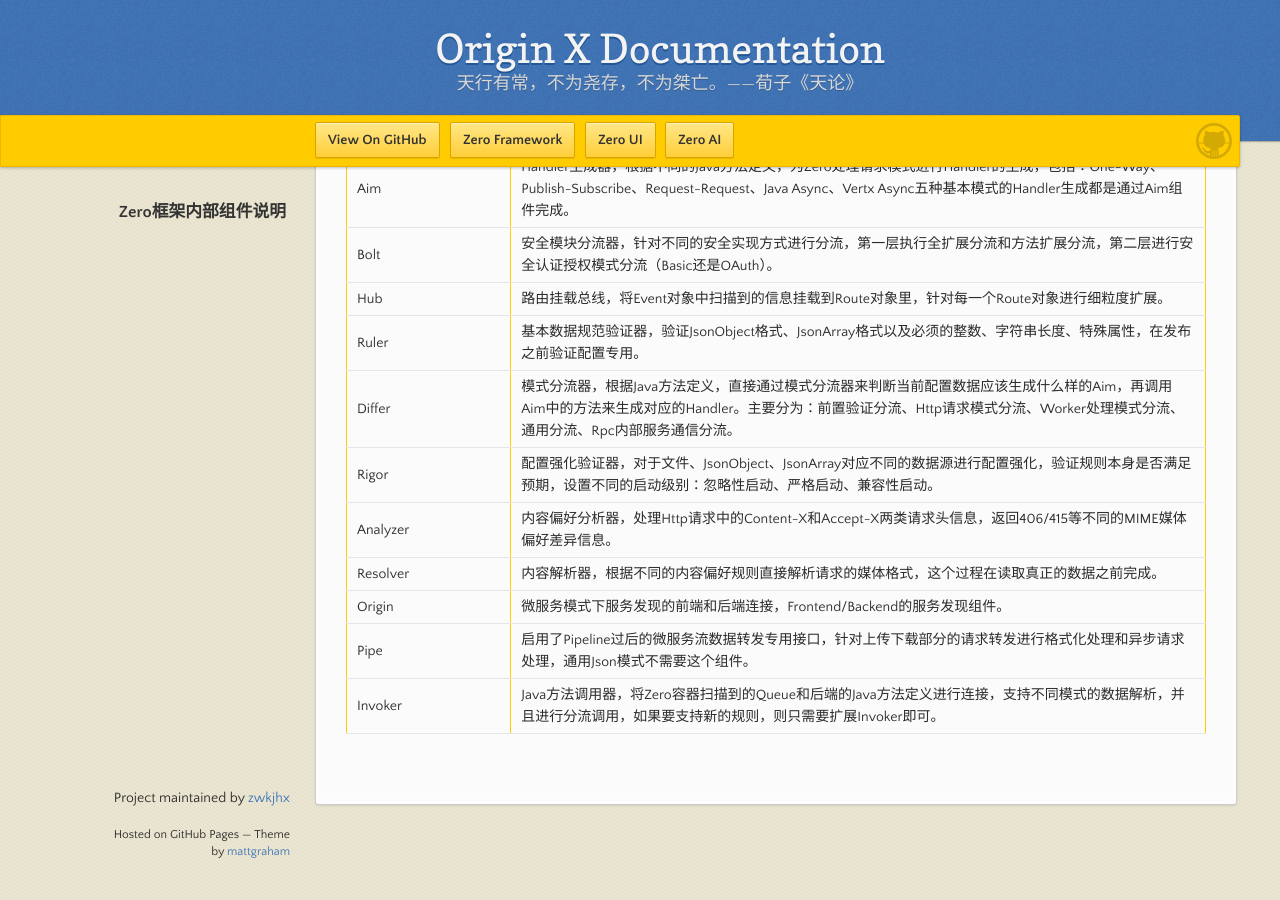
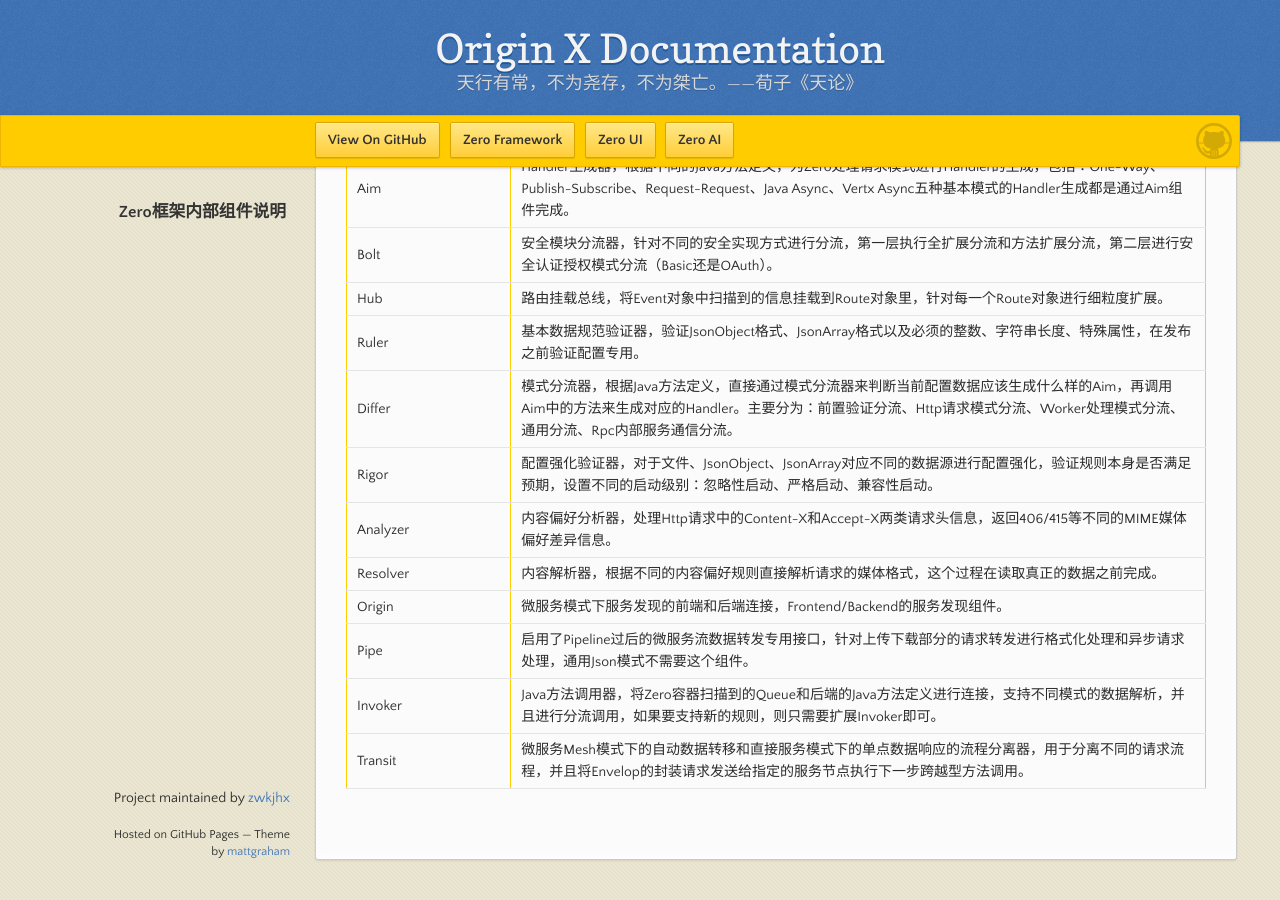
Before and after one commit to zwkjhx/ox-doc, a Jekyll site: the page built from specification/1-zerogui-fan/spc-004-zeronei-bu-zu-jian-shuo-ming.md, in a window 1280 px wide and 900 px high, scrolled down 1121 px. Built offline with Jekyll 4.4.1, drawn with Linux system fonts in a browser that asks for light colours; our own code applies the rules of GitHub Pages for plain Markdown files.

Commit message:
Updates specification/1-zerogui-fan/spc-004-zeronei-bu-zu-jian-shuo-ming.md
Auto commit by GitBook Editor

```diff
--- a/specification/1-zerogui-fan/spc-004-zeronei-bu-zu-jian-shuo-ming.md
+++ b/specification/1-zerogui-fan/spc-004-zeronei-bu-zu-jian-shuo-ming.md
@@ -34,3 +34,4 @@
 | Origin | 微服务模式下服务发现的前端和后端连接，Frontend/Backend的服务发现组件。 |
 | Pipe | 启用了Pipeline过后的微服务流数据转发专用接口，针对上传下载部分的请求转发进行格式化处理和异步请求处理，通用Json模式不需要这个组件。 |
 | Invoker | Java方法调用器，将Zero容器扫描到的Queue和后端的Java方法定义进行连接，支持不同模式的数据解析，并且进行分流调用，如果要支持新的规则，则只需要扩展Invoker即可。 |
+| Transit | 微服务Mesh模式下的自动数据转移和直接服务模式下的单点数据响应的流程分离器，用于分离不同的请求流程，并且将Envelop的封装请求发送给指定的服务节点执行下一步跨越型方法调用。 |
```
